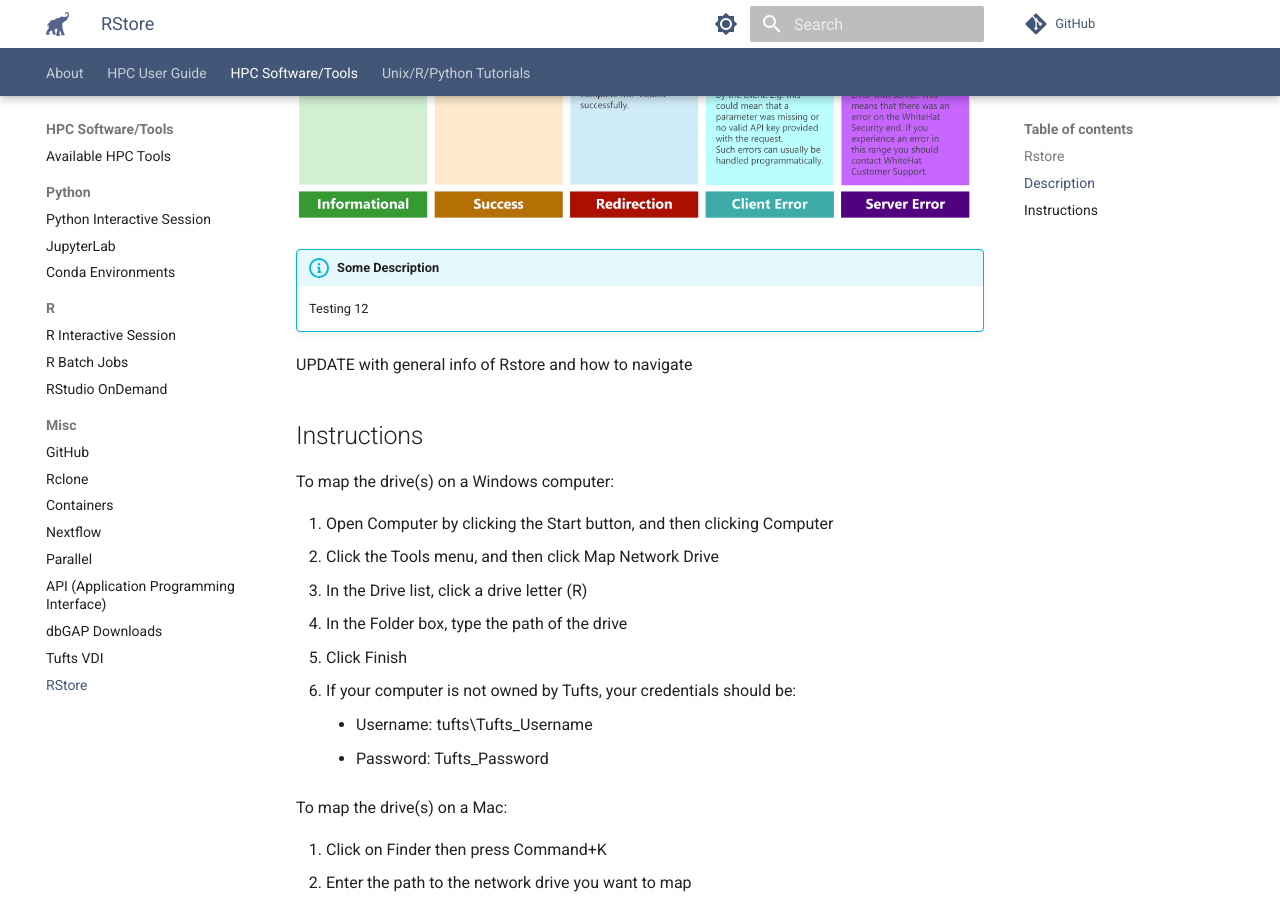
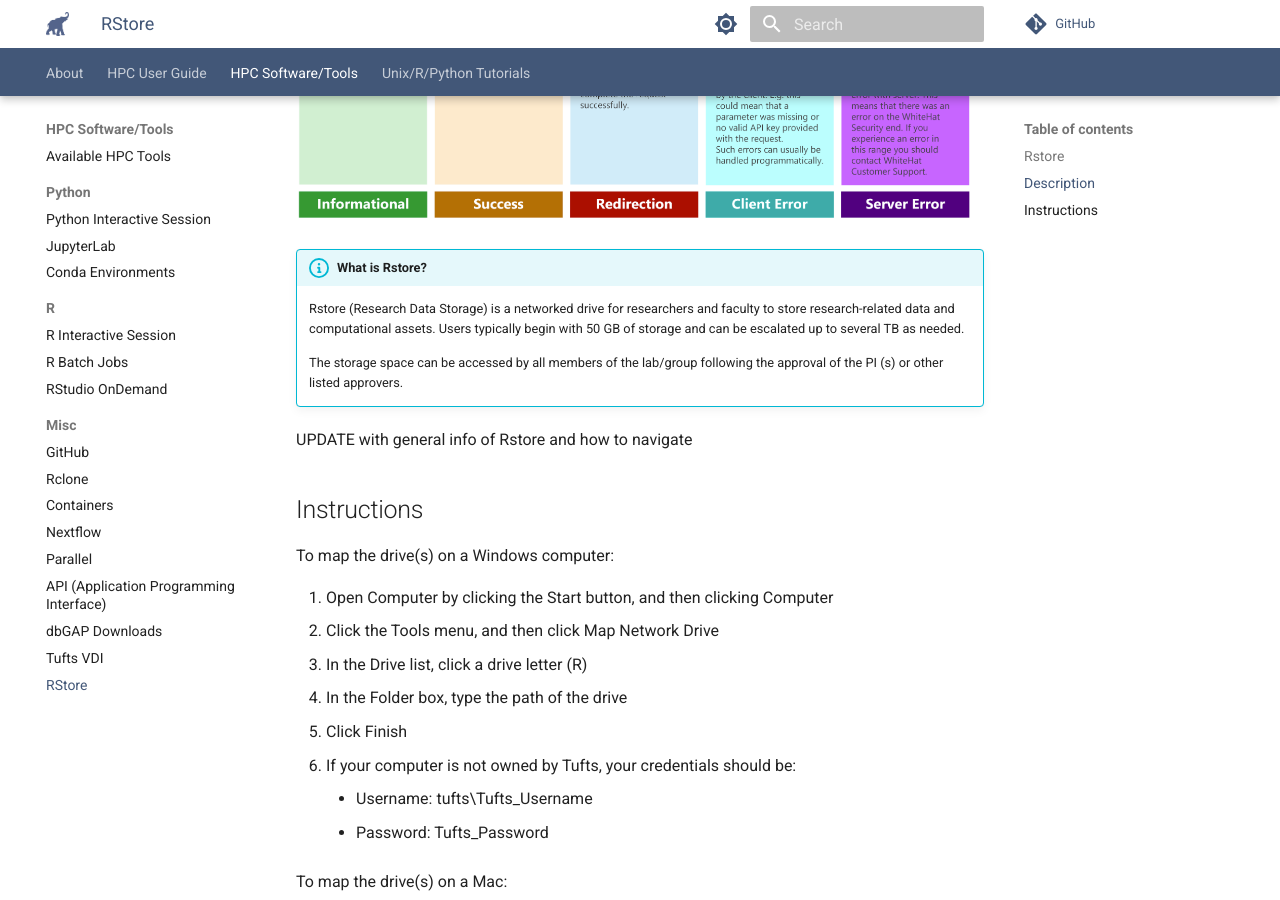
Before and after one commit to tuftsdatalab/rt_hpc_documentation, an MkDocs documentation site: the page built from docs/hpc_tools/rstore.md, in a window 1280 px wide and 900 px high, scrolled down 367 px. Built offline with MkDocs 1.6.1 and Material for MkDocs 9.7.7, drawn with Linux system fonts in a browser that asks for light colours; comment, search, counter and statistics services are not loaded.

Commit message:
Update rstore.md

```diff
--- a/docs/hpc_tools/rstore.md
+++ b/docs/hpc_tools/rstore.md
@@ -4,8 +4,10 @@
 
 ![](images/api_codes.png)
 
-!!! info "Some Description"
-    Testing 12
+!!! info "What is Rstore?"
+    Rstore (Research Data Storage) is a networked drive for researchers and faculty to store research-related data and computational assets. Users typically begin with 50 GB of storage and can be escalated up to several TB as needed.
+
+    The storage space can be accessed by all members of the lab/group following the approval of the PI (s) or other listed approvers.
 
 UPDATE with general info of Rstore and how to navigate
 
```
